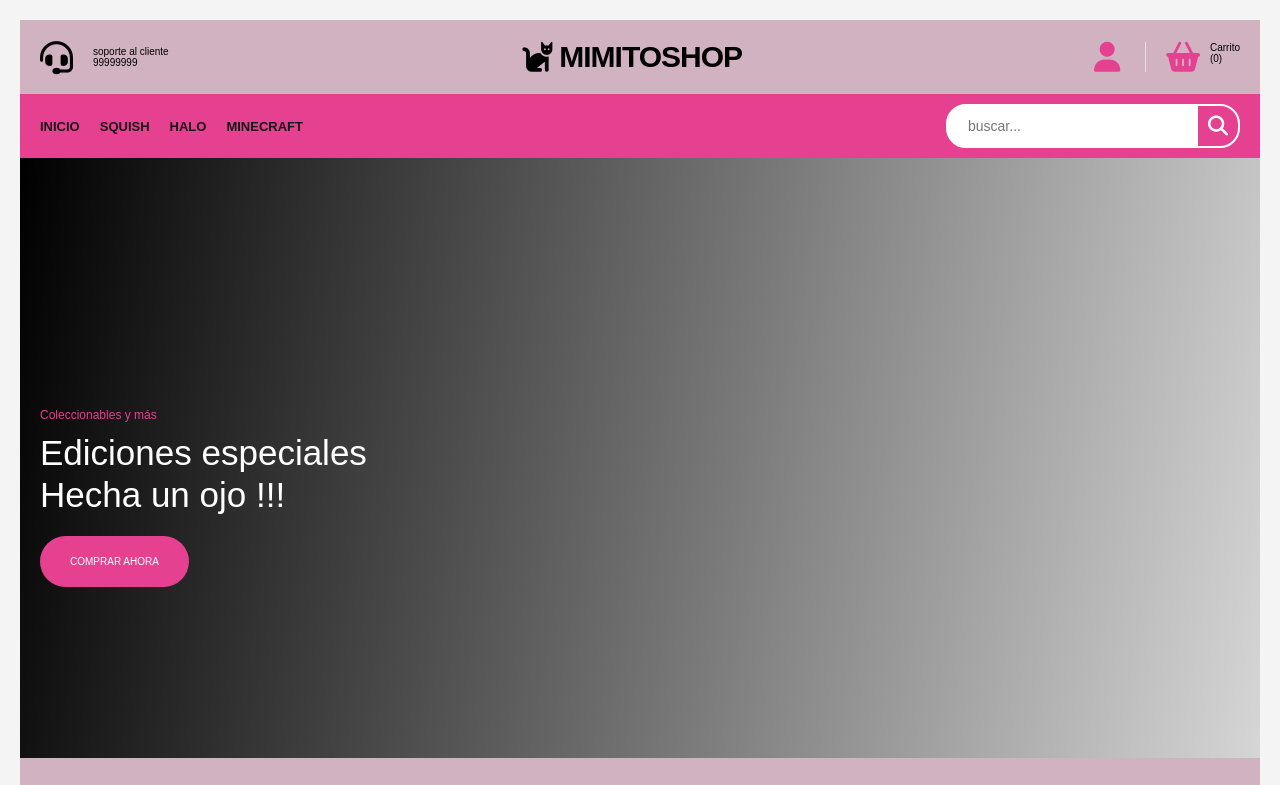
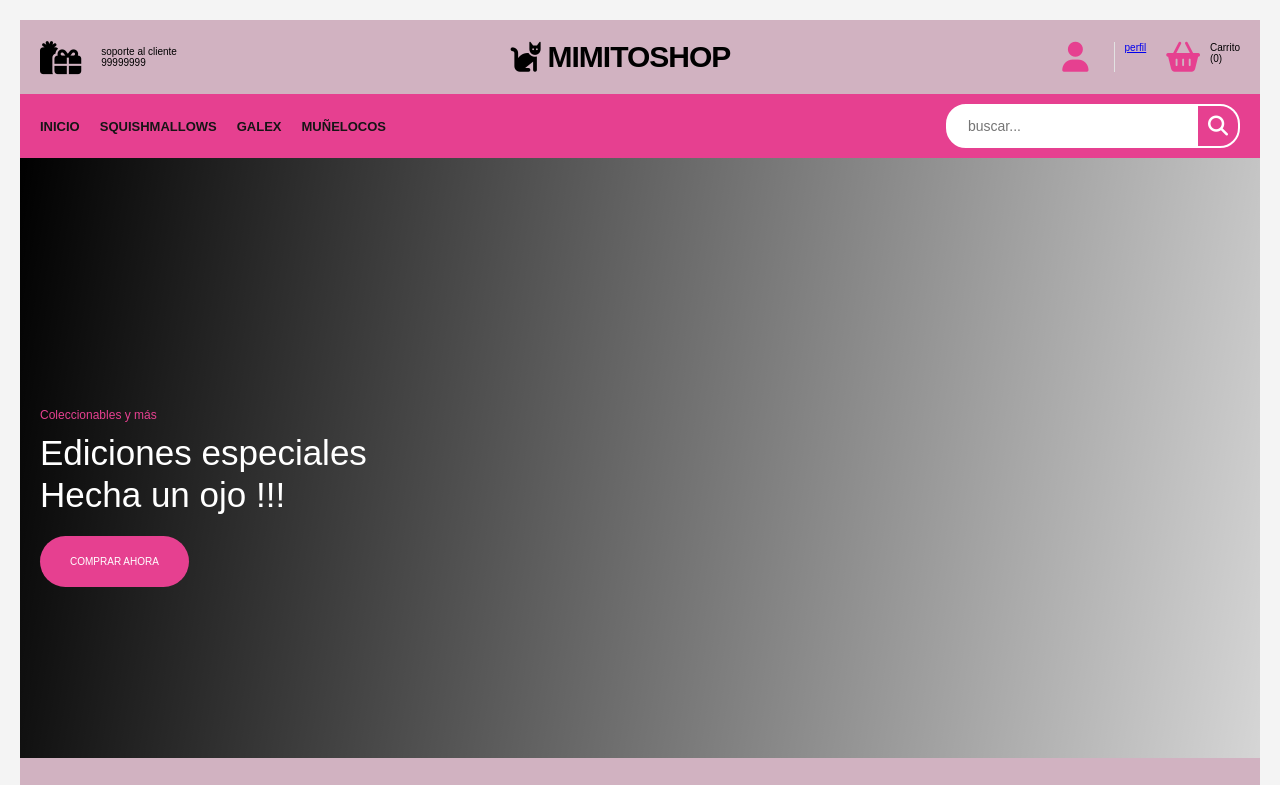
Before and after one commit to Elpuzzupuzu/Ecommers-Frontmk3, a plain HTML site: page index.html in a window 1280 px wide. Shown: the top 785 px of the page. Drawn offline with Linux system fonts and the light colour scheme; no server answers.

Commit message:
repo del front

```diff
--- a/index.html
+++ b/index.html
@@ -14,7 +14,7 @@
         <div class="container-hero">
             <div class="container hero">
                 <div class="customer-support">
-                    <i class="fa-solid fa-headset"></i>
+                    <i class="fa-solid fa-gifts"></i>
                     <div class="content-customer-support">
                         <span class="text">soporte al cliente</span>
                         <span class="number">99999999</span>
@@ -28,6 +28,7 @@
 
                 <div class="container-user">
                     <i class="fa-solid fa-user"></i>
+                    <a href="#container-options">perfil</a>
                     <i class="fa-solid fa-basket-shopping"></i>
                     <div class="content-shopping-cart">
                         <span class="text">Carrito</span>
@@ -42,9 +43,9 @@
                 <i class="fa-solid fa-bars"></i>
                 <ul class="menu">
                     <li><a href="#">inicio</a></li>
-                    <li><a href="#">Squish</a></li>
-                    <li><a href="#">Halo</a></li>
-                    <li><a href="#">Minecraft</a></li>
+                    <li><a href="#">Squishmallows</a></li>
+                    <li><a href="#">Galex</a></li>
+                    <li><a href="#">Muñelocos</a></li>
 
                 </ul>
 
@@ -60,7 +61,7 @@
         <div class="content-banner">
             <p>Coleccionables y más</p>
             <h2>Ediciones especiales <br>Hecha un ojo !!!</h2>
-            <a href="#">Comprar ahora</a>
+            <a href="#container-options">Comprar ahora</a>  <!--haremos pruebas aqui-->
         </div>
     </section>
 
```
Also changed, not shown: css/main.css (+16 -1 lines).
